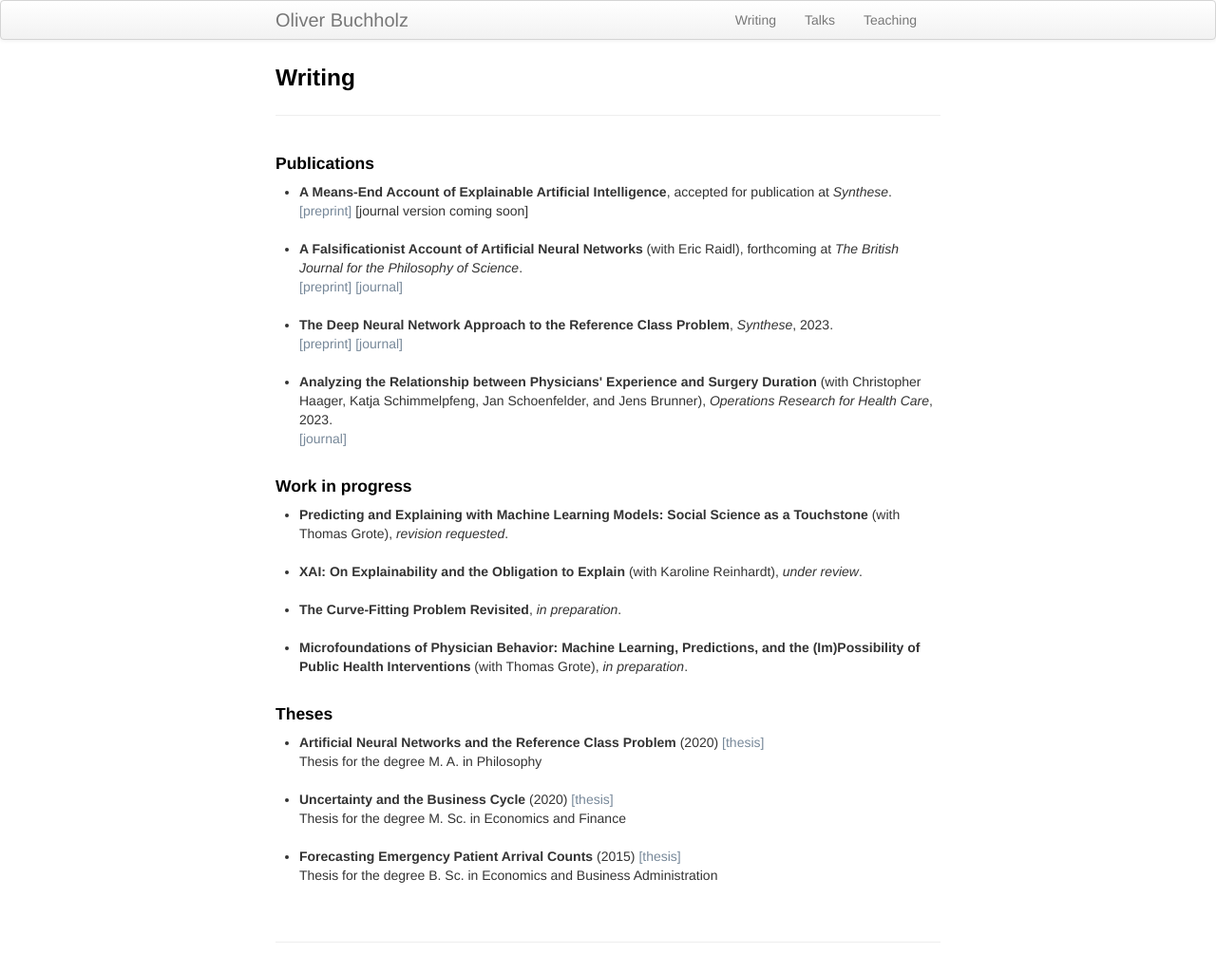
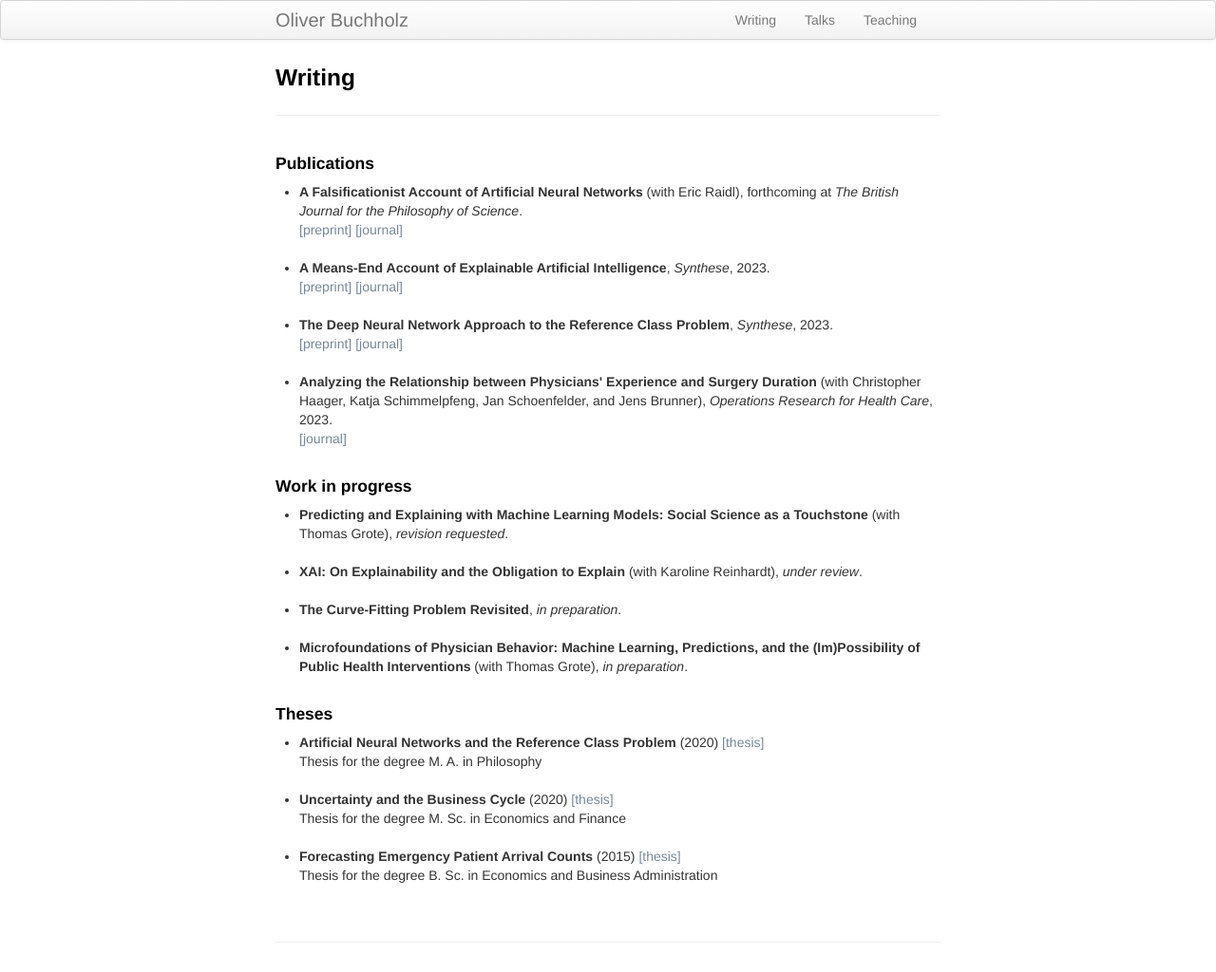
Before and after one commit to oliverbuchholz/oliverbuchholz.github.io, a Jekyll site: the page built from pages/writing.md, in a window 1280 px wide. Shown: the whole page at 95% size. Built offline with Jekyll 4.4.1, drawn with Linux system fonts in a browser that asks for light colours.

Commit message:
Added means-end journal version

```diff
--- a/pages/writing.md
+++ b/pages/writing.md
@@ -7,10 +7,10 @@ description: Oliver Buchholz | Writing
 <h4>Publications</h4>
 
 <ul>
-<li><b>A Means-End Account of Explainable Artificial Intelligence</b>, accepted for publication at <i>Synthese</i>.<br><a href= "https://arxiv.org/abs/2208.04638" target= "_blank">[preprint]</a> [journal version coming soon]<br><br>
+<li><b>A Falsificationist Account of Artificial Neural Networks</b> (with Eric Raidl), forthcoming at <i>The British Journal for the Philosophy of Science</i>.<br><a href= "https://arxiv.org/abs/2205.01421" target= "_blank">[preprint]</a> <a href= "https://doi.org/10.1086/721797" target= "_blank">[journal]</a><br><br>
 </li>
 
-<li><b>A Falsificationist Account of Artificial Neural Networks</b> (with Eric Raidl), forthcoming at <i>The British Journal for the Philosophy of Science</i>.<br><a href= "https://arxiv.org/abs/2205.01421" target= "_blank">[preprint]</a> <a href= "https://doi.org/10.1086/721797" target= "_blank">[journal]</a><br><br>
+<li><b>A Means-End Account of Explainable Artificial Intelligence</b>, <i>Synthese</i>, 2023.<br><a href= "https://arxiv.org/abs/2208.04638" target= "_blank">[preprint]</a> <a href= "https://doi.org/10.1007/s11229-023-04260-w" target= "_blank">[journal]</a><br><br>
 </li>
 
 <li><b>The Deep Neural Network Approach to the Reference Class Problem</b>, <i>Synthese</i>, 2023.<br>
```
